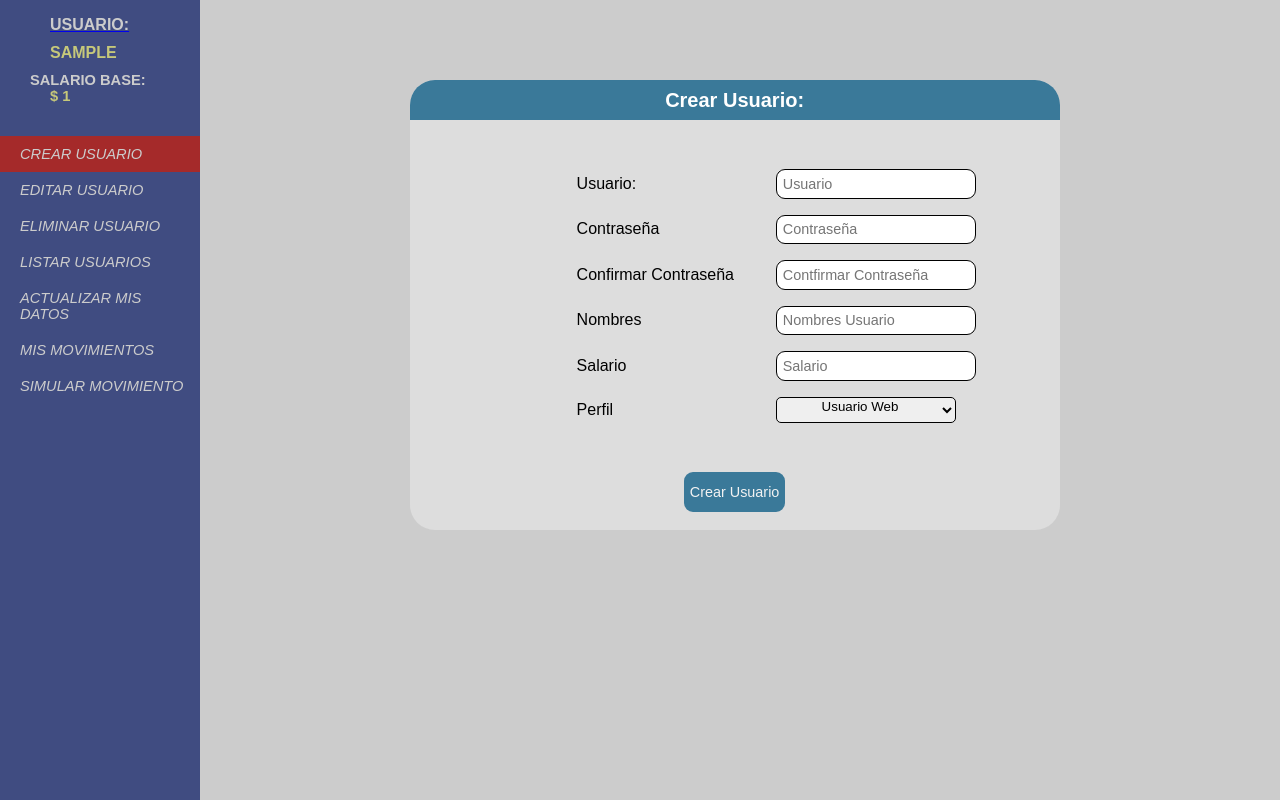
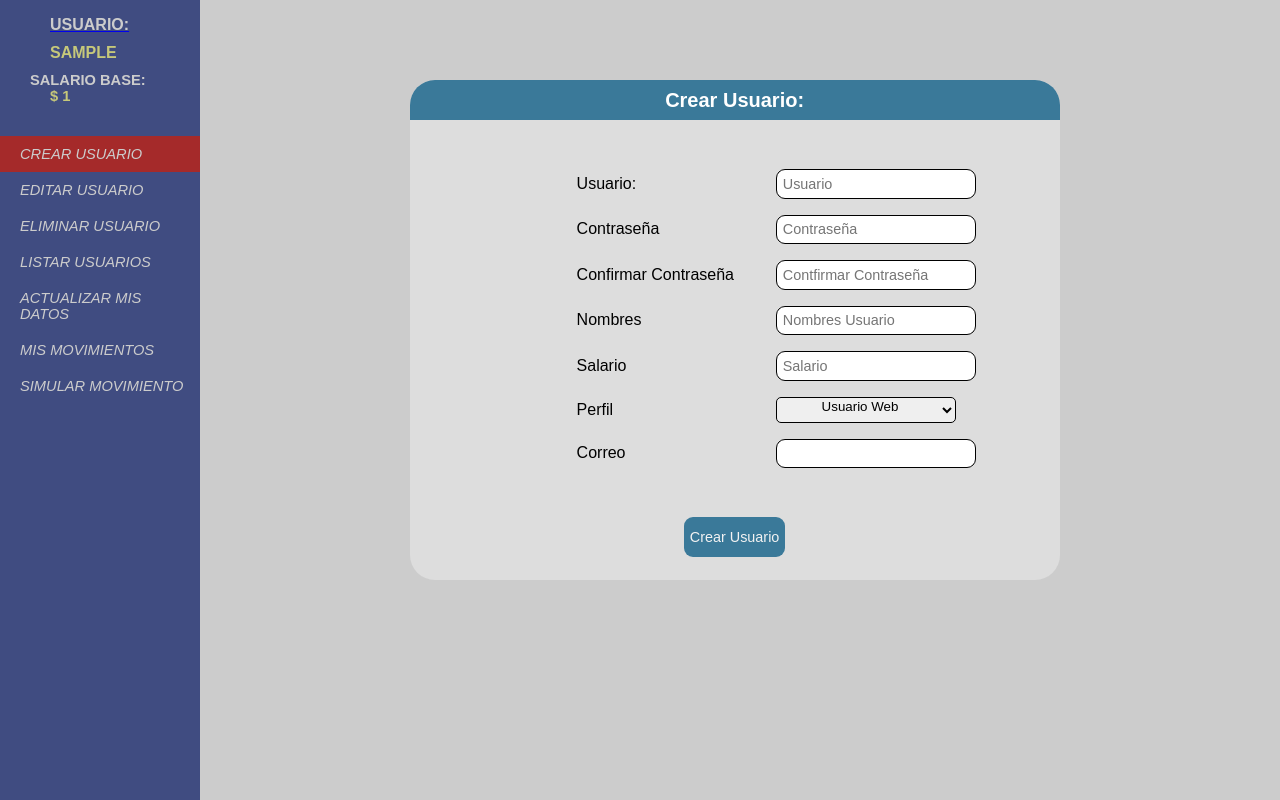
Before and after one commit to msarevalo/Cuentas, a PHP site: page /CrearUsuario.php in a window 1280 px wide. Run offline with PHP 8.4, Linux system fonts and the light colour scheme; the visitor is signed in with stand-in values (Sample User, id 1).

Commit message:
Cambios formulario creacion

```diff
--- a/home/CrearUsuario.php
+++ b/home/CrearUsuario.php
@@ -96,6 +96,14 @@ session_start();
                     </select>
                 </td>
             </tr>
+            <tr>
+                <td>
+                    <label>Correo</label>
+                </td>
+                <td>
+                    <input type="email" id="correo" name="correo">
+                </td>
+            </tr>
         </table>
         <center><input type="submit" value="Crear Usuario"></center>
     </form>
--- a/home/admin.css
+++ b/home/admin.css
@@ -109,7 +109,7 @@ select{
     background-color: #dddddd;
     border-radius: 25px;
     width: 650px;
-    height: 450px;
+    height: 500px;
 }
 
 #crear header{
--- a/home/crear.php
+++ b/home/crear.php
@@ -37,10 +37,14 @@ if (isset($_POST['cuenta'])){
     $ncue = $_POST['cuenta'];
 }
 
+if (isset($_POST['correo'])){
+    $ncorreo = $_POST['correo'];
+}
+
 $con = mysqli_connect("localhost", "manuel","scout950911", "cuentas");
 
 if ($npass == $cpass) {
-    $crearUsuario = mysqli_query($con, "INSERT INTO `users` (`user`, `pass`, `name`, `salary`, `user_type`) VALUES ('" . $nuser . "', '" . $npass . "', '" . $nname . "', '" . $nsal . "', '" . $ncue . "');");
+    $crearUsuario = mysqli_query($con, "INSERT INTO `users` (`user`, `pass`, `name`, `salary`, `user_type`, `email`) VALUES ('" . $nuser . "', '" . $npass . "', '" . $nname . "', '" . $nsal . "', '" . $ncue . "'," . $ncorreo . ");");
     if ($crearUsuario == 1){
         echo "<script>alert('El usuario " . $nuser . " fue creado con exito'); window.location.href='CrearUsuario.php'</script>";
     }else{
```
Also changed, not shown: inicio/validar.php (+12 -8 lines).
